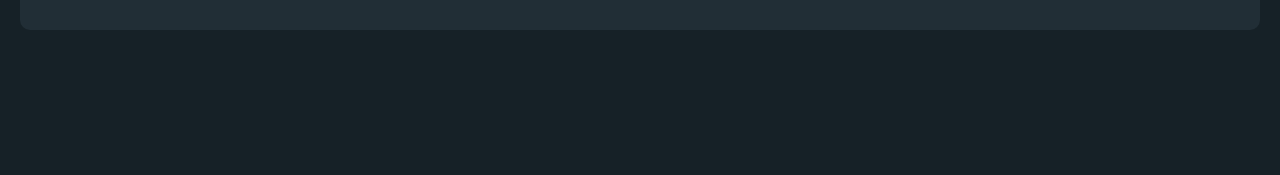
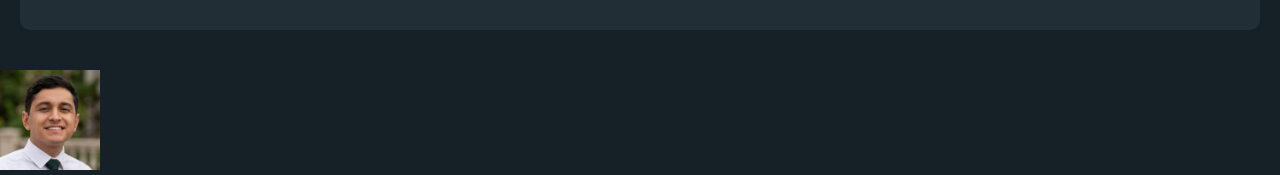
Before and after one commit to chrisperaza/portfolio-dev, a React (Vite) app: page / in a window 1280 px wide. Shown: the part 777-952 px from the top of the page. Before the commit the page ends 867 px from the top, so only its background shows below. Built offline with nearby package versions, Linux system fonts and the light colour scheme.

Commit message:
Import about me section

```diff
--- a/src/components/Main.jsx
+++ b/src/components/Main.jsx
@@ -2,12 +2,14 @@
 // Import components
 import Banner from './Banner';
 import SkillsSection from './SkillsSection';
+import AboutMeSection from './AboutMeSection';
 
 const Main = () => {
   return (
     <main className='main'>
       <Banner />
       <SkillsSection />
+      <AboutMeSection />
     </main>
   );
 };
```
